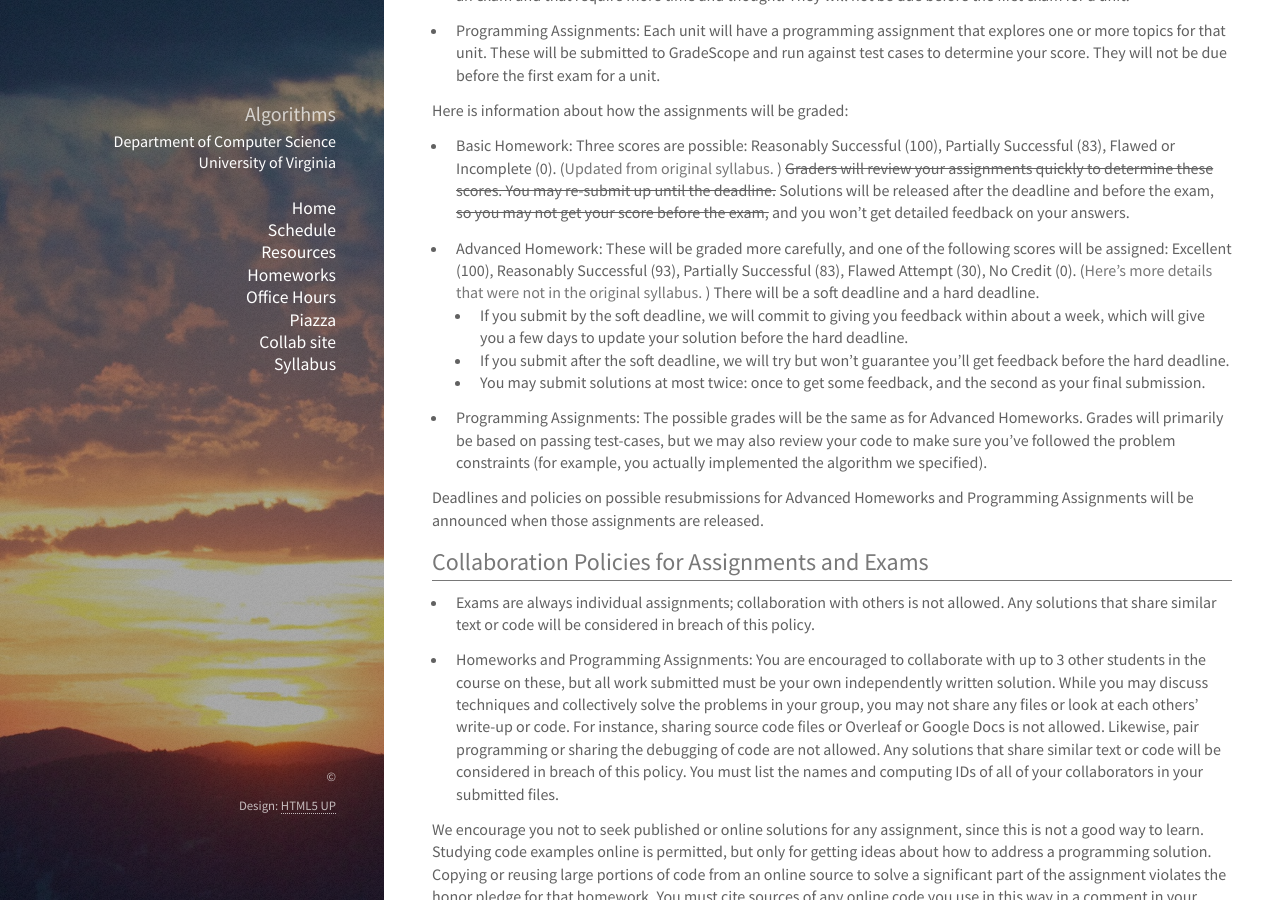
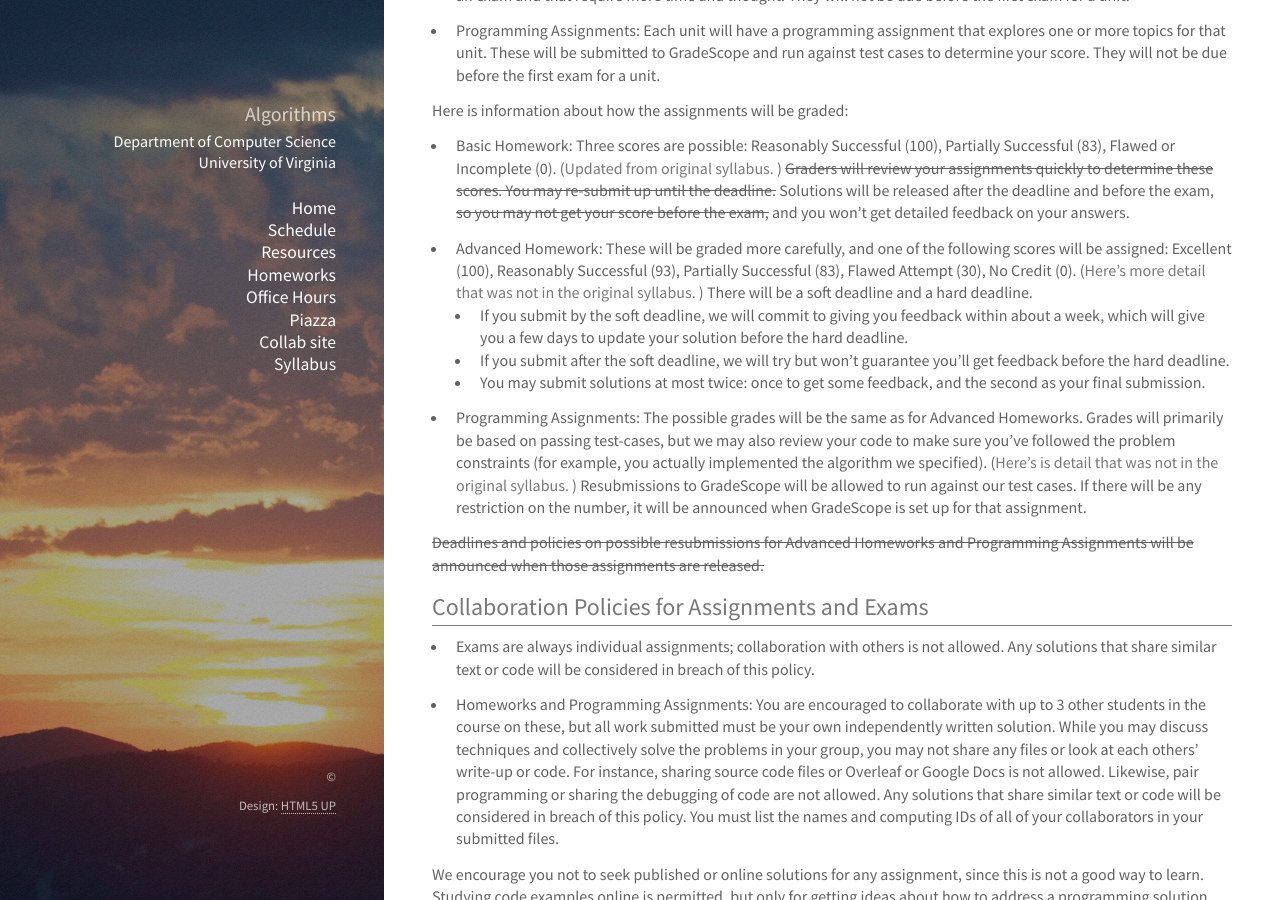
Before and after one commit to uva-cs/cs4102-s22, a Jekyll site: the page built from syllabus.md, in a window 1280 px wide and 900 px high, scrolled down 2979 px. Built offline with Jekyll 4.4.1, drawn with Linux system fonts in a browser that asks for light colours; nearby versions of some CDN libraries; library files that are not in the unit come from our copies; some of the changed text lies outside the part shown.

Commit message:
tweaks to updated syllabus about basic HW submission and feedback

```diff
--- a/syllabus.md
+++ b/syllabus.md
@@ -4,7 +4,7 @@
 ---
 # Syllabus
 
-*Policy updated on 2/12*:  Policies on submission and feedback for basic and advanced HW updated to reflect the change (the details) presented in class this past week.
+*Policy updated on 2/12*:  Policies on HWs and program submission etc. updated to reflect what was presented in class this week. Changes are marked below. Announcement on Collab has more details and an explanation.
 
 *Policy updated on 1/27*:  Max size of collaboration groups is 4 total (not 5).
 
@@ -106,15 +106,15 @@
 
 * Basic Homework: Three scores are possible:  Reasonably Successful (100), Partially Successful (83), Flawed or Incomplete (0). (**Updated from original syllabus.** ) ~~Graders will review your assignments quickly to determine these scores. You may re-submit up until the deadline.~~ Solutions will be released after the deadline and before the exam, ~~so you may not get your score before the exam,~~ and you won't get detailed feedback on your answers.
 
-* Advanced Homework: These will be graded more carefully, and one of the following scores will be assigned: Excellent (100), Reasonably Successful (93), Partially Successful (83), Flawed Attempt (30), No Credit (0). (**Here's more details that were not in the original syllabus.** )  There will be a soft deadline and a hard deadline.
+* Advanced Homework: These will be graded more carefully, and one of the following scores will be assigned: Excellent (100), Reasonably Successful (93), Partially Successful (83), Flawed Attempt (30), No Credit (0). (**Here's more detail that was not in the original syllabus.** )  There will be a soft deadline and a hard deadline.
     - If you submit by the soft deadline, we will commit to giving you feedback within about a week, which will give you a few days to update your solution before the hard deadline.
     - If you submit after the soft deadline, we will try but won’t guarantee you’ll get feedback before the hard deadline.
     - You may submit solutions at most twice: once to get some feedback, and the second as your final submission.
 
 
-* Programming Assignments: The possible grades will be the same as for Advanced Homeworks. Grades will primarily be based on passing test-cases, but we may also review your code to make sure you've followed the problem constraints (for example, you actually implemented the algorithm we specified).
+* Programming Assignments: The possible grades will be the same as for Advanced Homeworks. Grades will primarily be based on passing test-cases, but we may also review your code to make sure you've followed the problem constraints (for example, you actually implemented the algorithm we specified). (**Here's is detail that was not in the original syllabus.** ) Resubmissions to GradeScope will be allowed to run against our test cases. If there will be any restriction on the number, it will be announced when GradeScope is set up for that assignment.
 
-Deadlines and policies on possible resubmissions for Advanced Homeworks and Programming Assignments will be announced when those assignments are released.
+~~Deadlines and policies on possible resubmissions for Advanced Homeworks and Programming Assignments will be announced when those assignments are released.~~
 
 ## Collaboration Policies for Assignments and Exams
 
```
